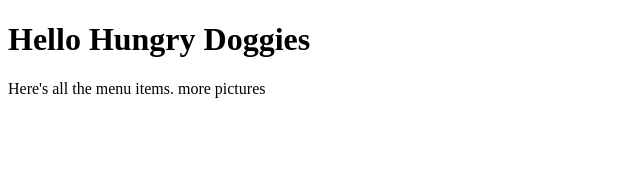
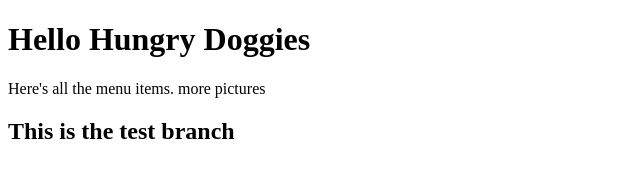
Before and after one commit to alannarisse/doggy-sandwiches, a plain HTML site: page index.html in a window 1280 px wide. Shown: the whole page, without its empty margins (0-640 px from the left). Drawn offline with Linux system fonts and the light colour scheme.

Commit message:
test branch
weeeee

```diff
--- a/index.html
+++ b/index.html
@@ -6,5 +6,6 @@
   <body>
     <h1>Hello Hungry Doggies</h1>
     <div>Here's all the menu items. more pictures</div>
+    <h2>This is the test branch</h2>
   </body>
 </html>
```
